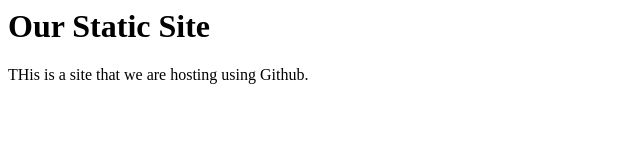
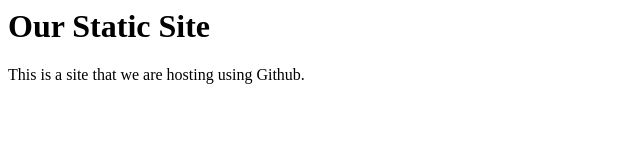
Before and after one commit to Maanume/example_static_site, a plain HTML site: page index.html in a window 1280 px wide. Shown: the full height of the page, 0-640 px from the left. Drawn offline with Linux system fonts and the light colour scheme.

Commit message:
Quick edit

```diff
--- a/index.html
+++ b/index.html
@@ -1,6 +1,6 @@
 <html>
         <body>
             <h1> Our Static Site</h1>
-            <p> THis is a site that we are hosting using Github. </p>
+            <p> This is a site that we are hosting using Github. </p>
         </body>
 </html>
```
